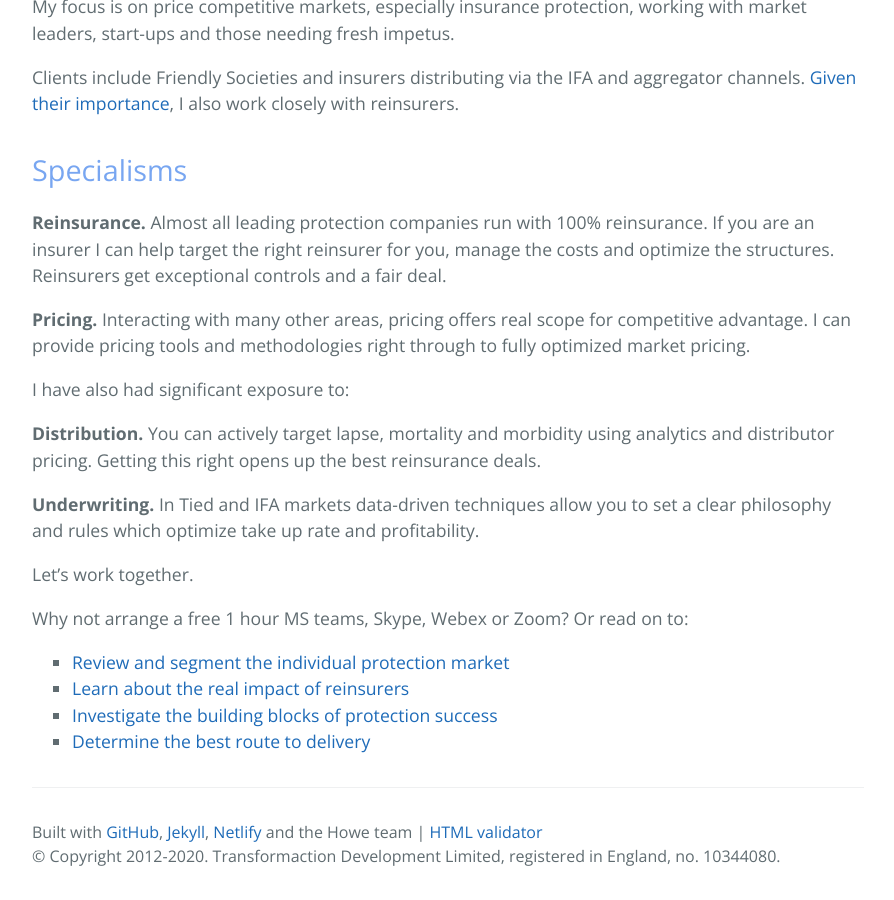
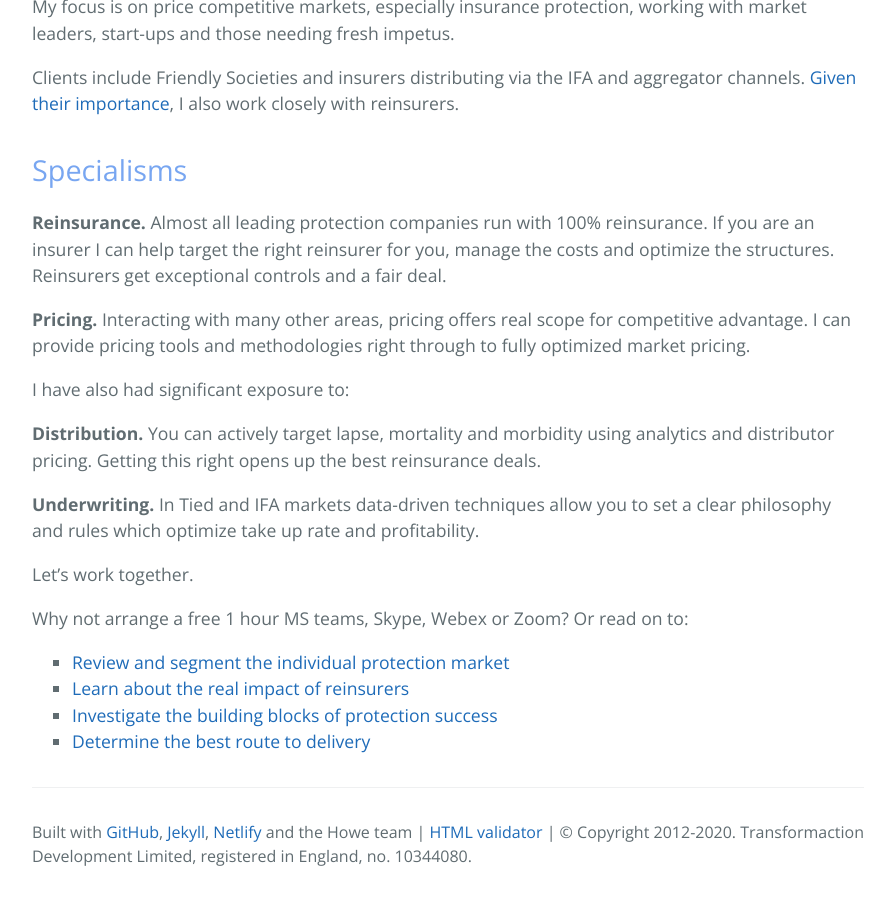
Before and after one commit to maverickactuary/1actuary, a Jekyll site: the page built from index.md, in a window 1280 px wide and 900 px high, scrolled down 1420 px. Shown: the whole window, without its empty margins (192-1086 px from the left). Built offline with Jekyll 4.4.1, drawn with Linux system fonts in a browser that asks for light colours; part of the change alters nothing that is shown.

```diff
--- a/_layouts/default.html
+++ b/_layouts/default.html
@@ -53,10 +53,8 @@
         {% if site.github.is_project_page %}
           <span class="site-footer-owner"><a href="{{ site.github.repository_url }}">{{ site.github.repository_name }}</a> is maintained by <a href="{{ site.github.owner_url }}">{{ site.github.owner_name }}</a>.</span>
         {% endif %}
-        <!-- <span class="site-footer-credits">Hosted on <a href="https://pages.github.com">GitHub Pages</a> customized by Andrew Howe and deployed on <a href="https://www.netlify.com/">Netlify</a> | <a href="https://validator.w3.org/nu/?doc=https://maverickactuary.github.io{{ page.url }}">HTML validator</a></span> -->
 
-        Built with <a href="https://github.com">GitHub</a>, <a href="https://jekyllrb.com/">Jekyll</a>, <a href="https://www.netlify.com/">Netlify</a> and the Howe team | <a href="https://validator.w3.org/nu/?doc=https://maverickactuary.github.io{{ page.url }}">HTML validator</a>
-        <br />&copy; Copyright 2012-2020. Transformaction Development Limited, registered in England, no. 10344080.
+        Built with <a href="https://github.com">GitHub</a>, <a href="https://jekyllrb.com/">Jekyll</a>, <a href="https://www.netlify.com/">Netlify</a> and the Howe team | <a href="https://validator.w3.org/nu/?doc=https://1actuary.co.uk{{ page.url }}">HTML validator</a> | &copy; Copyright 2012-2020. Transformaction Development Limited, registered in England, no. 10344080.
 
       </footer>
     </main>
```
